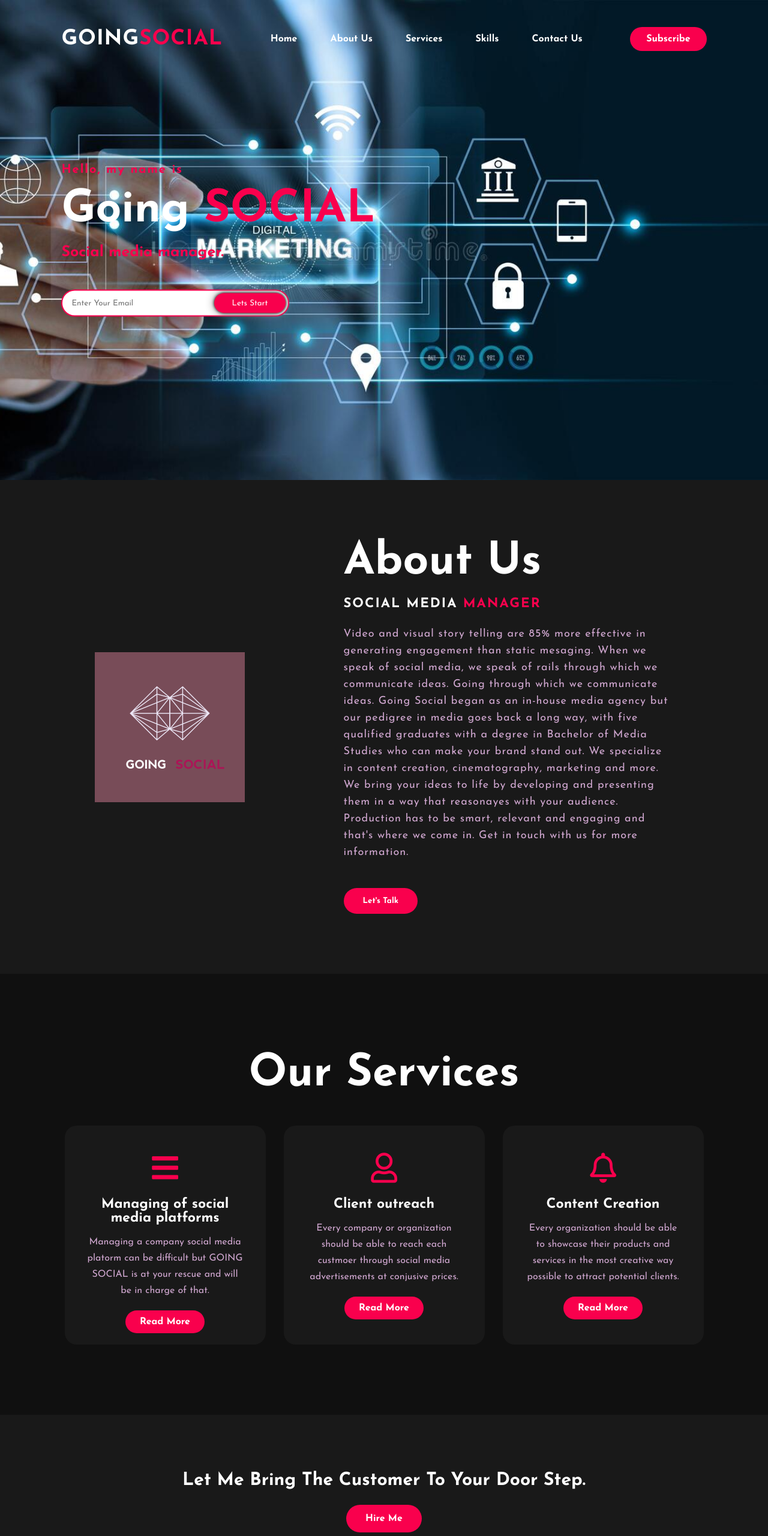
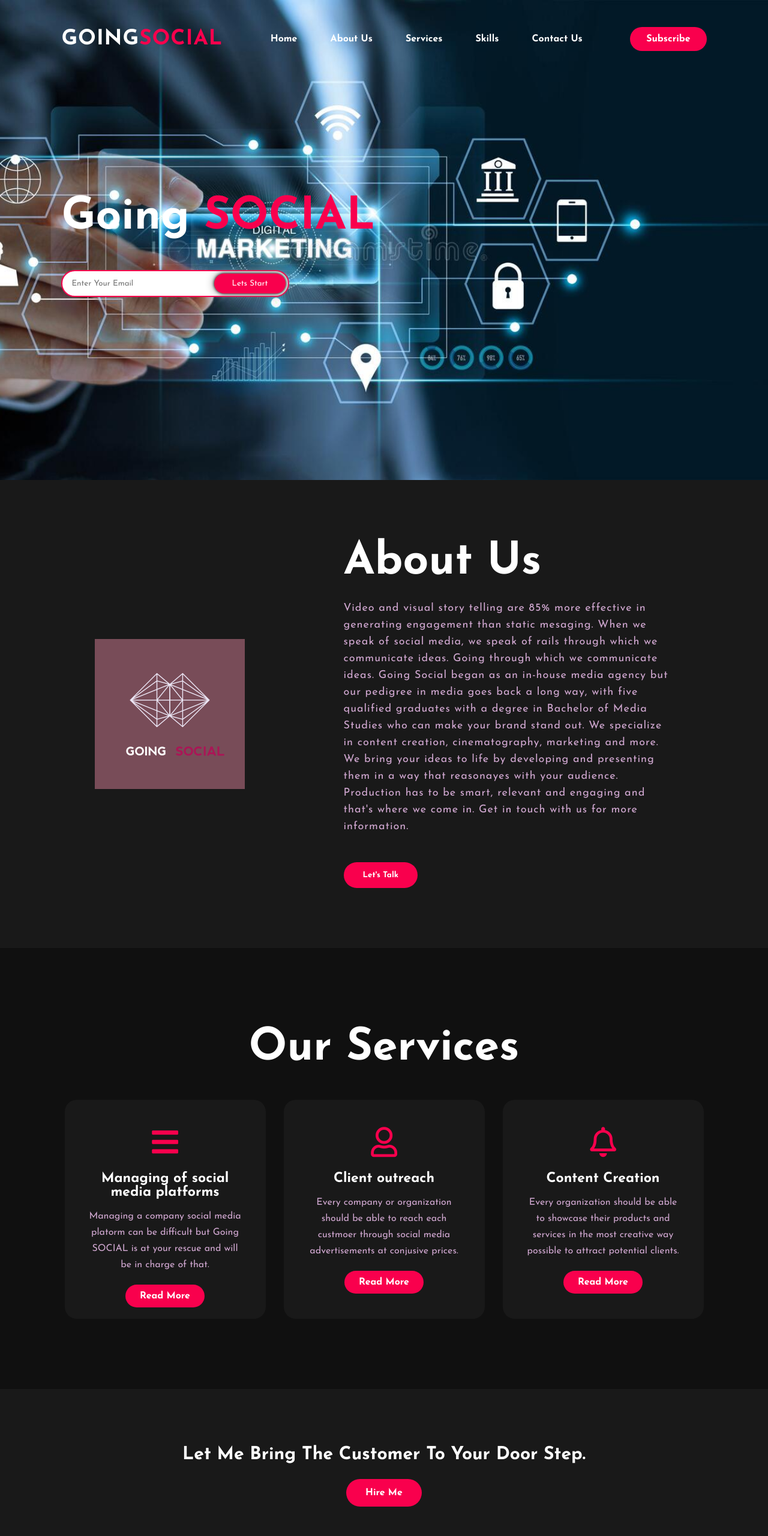
Before and after one commit to LoneTekane/Lone, a plain HTML site: page index.html in a window 1280 px wide. Shown: the top 2560 px of the page at 60% size. Drawn offline with Linux system fonts and the light colour scheme.

Commit message:
Add files via upload

```diff
--- a/index.html
+++ b/index.html
@@ -27,9 +27,9 @@
 		</nav>
 
 		<div class="content">
-			<h4>Hello, my name is</h4>
+			<h4></h4>
 			<h1>Going <span>SOCIAL</span></h1>
-			<h3>Social media manager.</h3>
+			<h3></h3>
 			<div class="newslatter">
 				<form>
 					<input type="email" name="email" id="mail" placeholder="Enter Your Email">
@@ -45,7 +45,7 @@
 			<img src="img/Logo.png">
 			<div class="about-text">
 				<h2>About Us</h2>
-				<h5>SOCIAL MEDIA <span> MANAGER</span></h5>
+				<h5><span></span></h5>
 				<p>Video and visual story telling are 85% more effective in generating engagement than  static mesaging. When we speak of social media, we speak of rails through which we communicate ideas. Going through which we communicate ideas. Going Social began as an in-house media agency but our pedigree in media goes back a long way, with five qualified graduates with a degree in Bachelor of Media Studies who can make your brand stand out. We specialize in content creation, cinematography, marketing and more. We bring your ideas to life by developing and presenting them in a way that reasonayes with your audience. Production has to be smart, relevant and engaging and that's where we come in. Get in touch with us for more information.</p>
 				<button type="button">Let's Talk</button>
 			</div>
@@ -63,7 +63,7 @@
 				<i class="fas fa-bars"></i>
 				<h5>Managing of social media platforms</h5>
 				<div class="pra">
-					<p>Managing a company social media platorm can be difficult but GOING SOCIAL is at your rescue and will be in charge of that.</p>
+					<p>Managing a company social media platorm can be difficult but Going SOCIAL is at your rescue and will be in charge of that.</p>
 
 					<p style="text-align: center;">
 						<a class="button" href="#">Read More</a>
@@ -109,8 +109,9 @@
 		<p>For more information on how to advertise your business and bring customers to your door step contact-me on these following social platforms:</p>
 		<div class="social">
 			<a href="#"><i class="fab fa-facebook-f"></i></a>
-			<a href="#"><i class="fab fa-instagram"></i></a>
-			<a href="#"><i class="fab fa-dribbble"></i></a>
+			<a href="https://api.whatsapp.com/send?phone=62895391582231&text=Halo" class="float" target="_blank">
+			<i class="fa fa-whatsapp my-float"></i>
+		</a>
 		</div>
 		<p class="end">CopyRight By Lone Tekane</p>
 	</footer>
```
